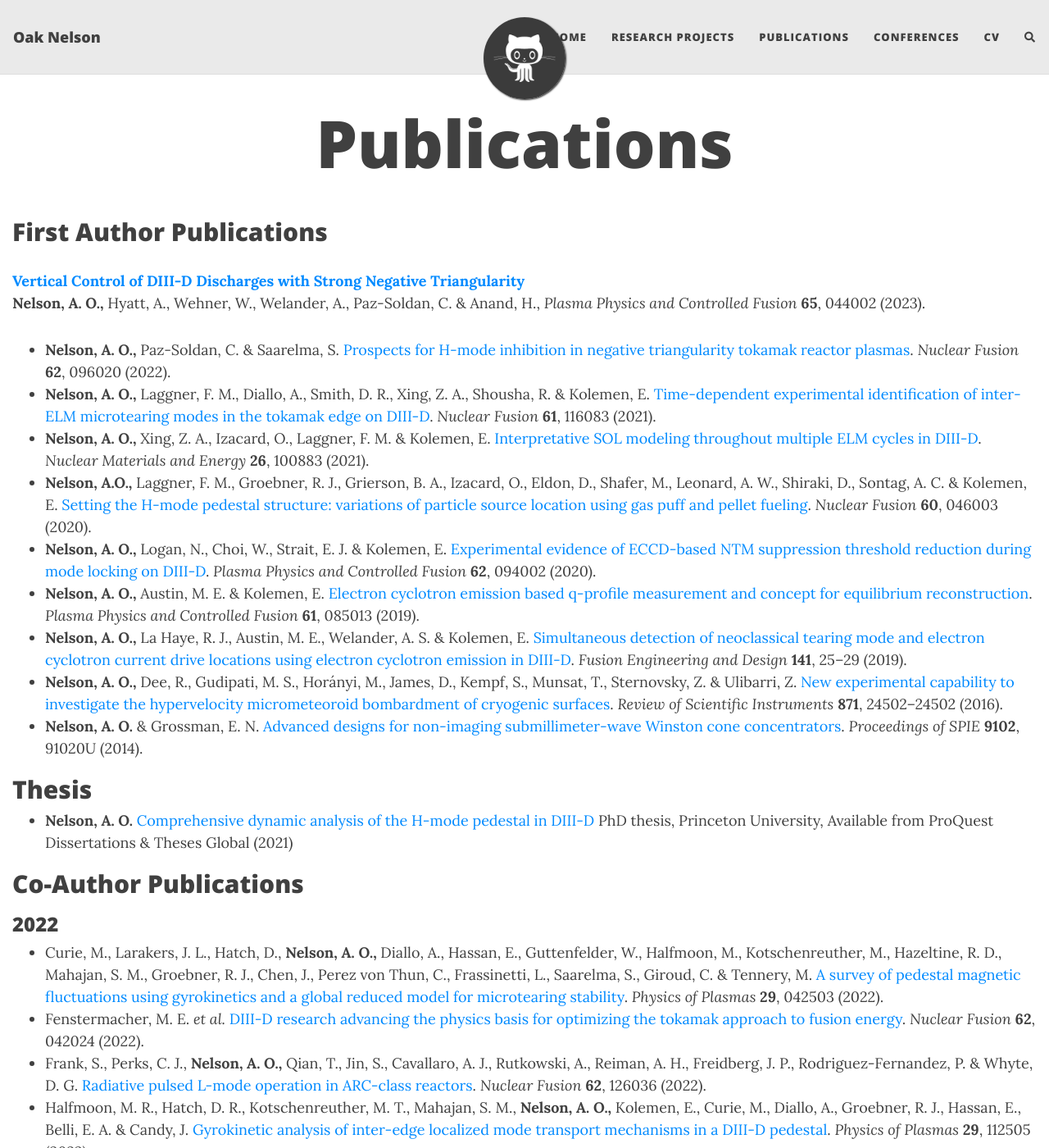
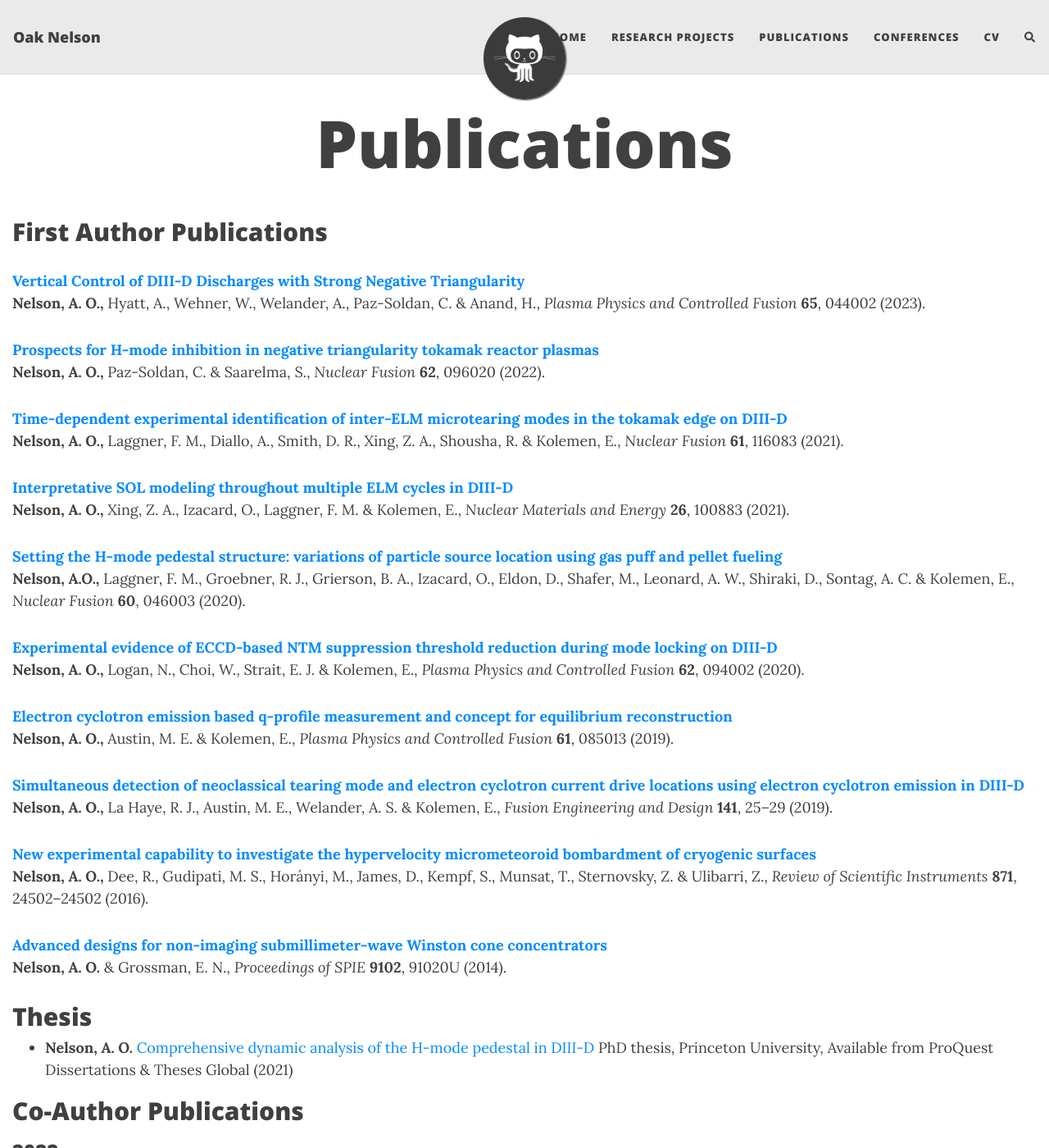
Before and after one commit to nelsonand/website, a Jekyll site: the page built from publications.md, in a window 1280 px wide and 1400 px high. Shown: the whole window at 82% size. Built offline with Jekyll 4.4.1, drawn with Linux system fonts in a browser that asks for light colours; nearby versions of some CDN libraries; comment, search, counter and statistics services are not loaded.

```diff
--- a/publications.md
+++ b/publications.md
@@ -9,15 +9,32 @@ full-width: true
 **[Vertical Control of DIII-D Discharges with Strong Negative Triangularity](https://doi.org/10.1088/1361-6587/acbe65)** <br />
 **Nelson, A. O.,** Hyatt, A., Wehner, W., Welander, A., Paz-Soldan, C. & Anand, H., _Plasma Physics and Controlled Fusion_ **65**, 044002 (2023).
 
-- **Nelson, A. O.,** Paz-Soldan, C. & Saarelma, S. [Prospects for H-mode inhibition in negative triangularity tokamak reactor plasmas](https://doi.org/10.1088/1741-4326/ac8064). _Nuclear Fusion_ **62**, 096020 (2022).
-- **Nelson, A. O.,** Laggner, F. M., Diallo, A., Smith, D. R., Xing, Z. A., Shousha, R. & Kolemen, E. [Time-dependent experimental identification of inter-ELM microtearing modes in the tokamak edge on DIII-D](https://doi.org/10.1088/1741-4326/ac27ca). _Nuclear Fusion_ **61**, 116083 (2021).
-- **Nelson, A. O.,** Xing, Z. A., Izacard, O., Laggner, F. M. & Kolemen, E. [Interpretative SOL modeling throughout multiple ELM cycles in DIII-D](https://doi.org/10.1016/j.nme.2020.100883). _Nuclear Materials and Energy_ **26**, 100883 (2021).
-- **Nelson, A.O.,** Laggner, F. M., Groebner, R. J., Grierson, B. A., Izacard, O., Eldon, D., Shafer, M., Leonard, A. W., Shiraki, D., Sontag, A. C. & Kolemen, E. [Setting the H-mode pedestal structure: variations of particle source location using gas puff and pellet fueling]( https://doi.org/10.1088/1741-4326/ab5e65). _Nuclear Fusion_ **60**, 046003 (2020).
-- **Nelson, A. O.,** Logan, N., Choi, W., Strait, E. J. & Kolemen, E. [Experimental evidence of ECCD-based NTM suppression threshold reduction during mode locking on DIII-D](https://doi.org/10.1088/1361-6587/ab9b3b). _Plasma Physics and Controlled Fusion_ **62**, 094002 (2020).
-- **Nelson, A. O.,** Austin, M. E. & Kolemen, E. [Electron cyclotron emission based q-profile measurement and concept for equilibrium reconstruction](https://doi.org/10.1088/1361-6587/ab24a4). _Plasma Physics and Controlled Fusion_ **61**, 085013 (2019).
-- **Nelson, A. O.,** La Haye, R. J., Austin, M. E., Welander, A. S. & Kolemen, E. [Simultaneous detection of neoclassical tearing mode and electron cyclotron current drive locations using electron cyclotron emission in DIII-D](https://doi.org/10.1016/j.fusengdes.2019.02.089). _Fusion Engineering and Design_ **141**, 25–29 (2019).
-- **Nelson, A. O.,** Dee, R., Gudipati, M. S., Horányi, M., James, D., Kempf, S., Munsat, T., Sternovsky, Z. & Ulibarri, Z. [New experimental capability to investigate the hypervelocity micrometeoroid bombardment of cryogenic surfaces](https://doi.org/10.1063/1.4941960). _Review of Scientific Instruments_ **871**, 24502–24502 (2016).
-- **Nelson, A. O.** & Grossman, E. N. [Advanced designs for non-imaging submillimeter-wave Winston cone concentrators](https://doi.org/10.1117/12.2050833). _Proceedings of SPIE_ **9102**, 91020U (2014).
+**[Prospects for H-mode inhibition in negative triangularity tokamak reactor plasmas](https://doi.org/10.1088/1741-4326/ac8064)** <br />
+**Nelson, A. O.,** Paz-Soldan, C. & Saarelma, S., _Nuclear Fusion_ **62**, 096020 (2022).
+
+**[Time-dependent experimental identification of inter-ELM microtearing modes in the tokamak edge on DIII-D](https://doi.org/10.1088/1741-4326/ac27ca)** <br />
+**Nelson, A. O.,** Laggner, F. M., Diallo, A., Smith, D. R., Xing, Z. A., Shousha, R. & Kolemen, E., _Nuclear Fusion_ **61**, 116083 (2021).
+
+**[Interpretative SOL modeling throughout multiple ELM cycles in DIII-D](https://doi.org/10.1016/j.nme.2020.100883)** <br />
+**Nelson, A. O.,** Xing, Z. A., Izacard, O., Laggner, F. M. & Kolemen, E., _Nuclear Materials and Energy_ **26**, 100883 (2021).
+
+**[Setting the H-mode pedestal structure: variations of particle source location using gas puff and pellet fueling]( https://doi.org/10.1088/1741-4326/ab5e65)** <br />
+**Nelson, A.O.,** Laggner, F. M., Groebner, R. J., Grierson, B. A., Izacard, O., Eldon, D., Shafer, M., Leonard, A. W., Shiraki, D., Sontag, A. C. & Kolemen, E., _Nuclear Fusion_ **60**, 046003 (2020).
+
+**[Experimental evidence of ECCD-based NTM suppression threshold reduction during mode locking on DIII-D](https://doi.org/10.1088/1361-6587/ab9b3b)** <br />
+**Nelson, A. O.,** Logan, N., Choi, W., Strait, E. J. & Kolemen, E., _Plasma Physics and Controlled Fusion_ **62**, 094002 (2020).
+
+**[Electron cyclotron emission based q-profile measurement and concept for equilibrium reconstruction](https://doi.org/10.1088/1361-6587/ab24a4)** <br />
+**Nelson, A. O.,** Austin, M. E. & Kolemen, E., _Plasma Physics and Controlled Fusion_ **61**, 085013 (2019).
+
+**[Simultaneous detection of neoclassical tearing mode and electron cyclotron current drive locations using electron cyclotron emission in DIII-D](https://doi.org/10.1016/j.fusengdes.2019.02.089)** <br />
+**Nelson, A. O.,** La Haye, R. J., Austin, M. E., Welander, A. S. & Kolemen, E., _Fusion Engineering and Design_ **141**, 25–29 (2019).
+
+**[New experimental capability to investigate the hypervelocity micrometeoroid bombardment of cryogenic surfaces](https://doi.org/10.1063/1.4941960)** <br />
+**Nelson, A. O.,** Dee, R., Gudipati, M. S., Horányi, M., James, D., Kempf, S., Munsat, T., Sternovsky, Z. & Ulibarri, Z., _Review of Scientific Instruments_ **871**, 24502–24502 (2016).
+
+**[Advanced designs for non-imaging submillimeter-wave Winston cone concentrators](https://doi.org/10.1117/12.2050833)** <br />
+**Nelson, A. O.** & Grossman, E. N., _Proceedings of SPIE_ **9102**, 91020U (2014).
 
 ## Thesis
 
```
